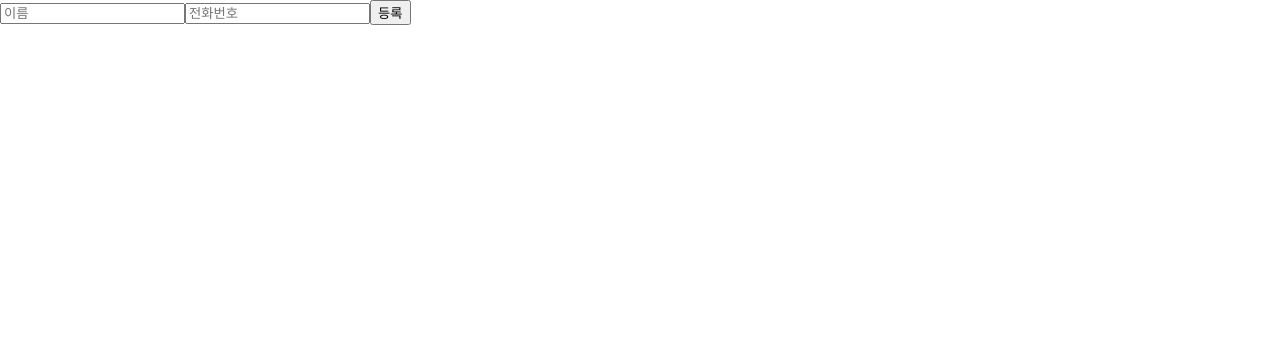
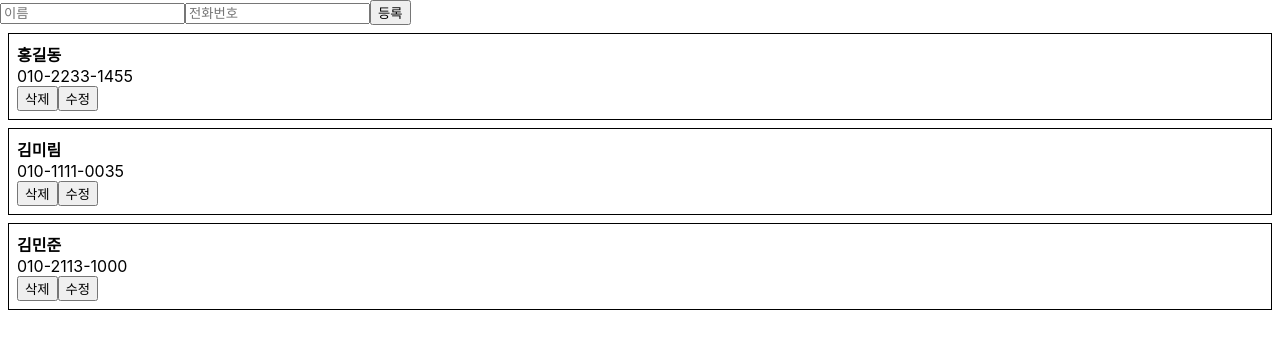
Before and after one commit to iyhong/react-study-phone-number, a React (Create React App) app: page / in a window 1280 px wide. Shown: the top 340 px of the page. Built offline with nearby package versions, Linux system fonts and the light colour scheme.

Commit message:
feat: 수정 기능구현  - handleToggleEdit  - handleChange  - onUpdate

```diff
--- a/src/App.js
+++ b/src/App.js
@@ -9,14 +9,31 @@ function App() {
 
   let age = 5;
   // let id = useState(0)
-  const id = useState(0)
+  const id = useState(3)
   let getId = id[0];
   const setId = id[1];
 
 
-  const information = useState([]);
+  const information = useState([
+    {
+      id: 0,
+      name: '홍길동',
+      phone: '010-2233-1455'
+    },
+    {
+      id: 1,
+      name: '김미림',
+      phone: '010-1111-0035'
+    },
+    {
+      id: 2,
+      name: '김민준',
+      phone: '010-2113-1000'
+    }
+  ]);
   const arrInfo = information[0];
   const setInfo = information[1];
+
 
   const handleCreate = (data) => {
     console.log(getId)
@@ -33,12 +50,20 @@ function App() {
     setInfo(arrInfo.filter(info => info.id !== id))
   }
 
+  const handleUpdate = (id, data) =>{
+    setInfo(arrInfo.map(info => {
+      if(info.id === id) return {id, ...data}
+      else return info;
+    }))
+  }
+
   return (
     <div className="App">
       <PhoneForm onCreate={handleCreate}/>
       <PhoneInfoList
         data={arrInfo}
         onRemove={handleRemove}
+        onUpdate={handleUpdate}
         />
     </div>
   );
--- a/src/components/PhoneInfo.js
+++ b/src/components/PhoneInfo.js
@@ -1,15 +1,48 @@
-import React, { Component } from 'react'
+import React, { Component, Fragment } from 'react'
 
 export default class PhoneInfo extends Component {
+
+  state = {
+    editing: false,
+    name: '',
+    phone: '',
+  }
 
   handleRemove = () => {
     const {info, onRemove} = this.props;
     onRemove(info.id);
   }
 
+  handleToggleEdit = () => {
+    const {info, onUpdate } = this.props;
+    // 수정하고 적용버튼 누를 때
+    if(this.state.editing){
+      onUpdate(info.id, {
+        name: this.state.name,
+        phone: this.state.phone,
+      })
+    }else{
+      this.setState({
+        name: info.name,
+        phone: info.phone
+      })
+    }
+    this.setState({
+      editing: !this.state.editing
+    });
+
+  }
+
+  handleChange = (e) => {
+    this.setState({
+      [e.target.name]: e.target.value
+    })
+  }
+
   render() {
 
     const { name, phone, id } = this.props.info;
+    const { editing } = this.state;
 
     const style = {
       border: '1px solid black',
@@ -17,17 +50,27 @@ export default class PhoneInfo extends Component {
       margin: '8px',
     }
 
+    console.log(name)
+
     return (
       <div style={style}>
-        <div>
-          <b>{name}</b>
-        </div>
-        <div>
-          {phone}
-        </div>
-        <div>
-          <button onClick={this.handleRemove}>삭제</button>
-        </div>
+        {
+          editing ?
+          (
+          <Fragment>
+            <div><input name="name" onChange={this.handleChange} value={this.state.name}/></div>
+            <div><input name="phone" onChange={this.handleChange} value={this.state.phone}/></div>
+          </Fragment>
+          ) : (
+          <Fragment>
+            <div><b>{name}</b></div>
+            <div>{phone}</div>
+          </Fragment>
+          )
+        }
+        <button onClick={this.handleRemove}>삭제</button>
+        <button onClick={this.handleToggleEdit}>{editing? '적용': '수정'}</button>
+
       </div>
     )
   }
--- a/src/components/PhoneInfoList.js
+++ b/src/components/PhoneInfoList.js
@@ -7,16 +7,19 @@ export default class PhoneInfoList extends Component {
     data: []
   }
 
+
   render() {
-    const {data, onRemove} = this.props;
+    const {data, onRemove, onUpdate} = this.props;
     const list = data.map(
       info => (
         <PhoneInfo
           onRemove={onRemove}
+          onUpdate={onUpdate}
           info={info}
           key={info.id}
         ></PhoneInfo>)
     )
+    console.log('rendering list')
 
     return (
       <div>
```
